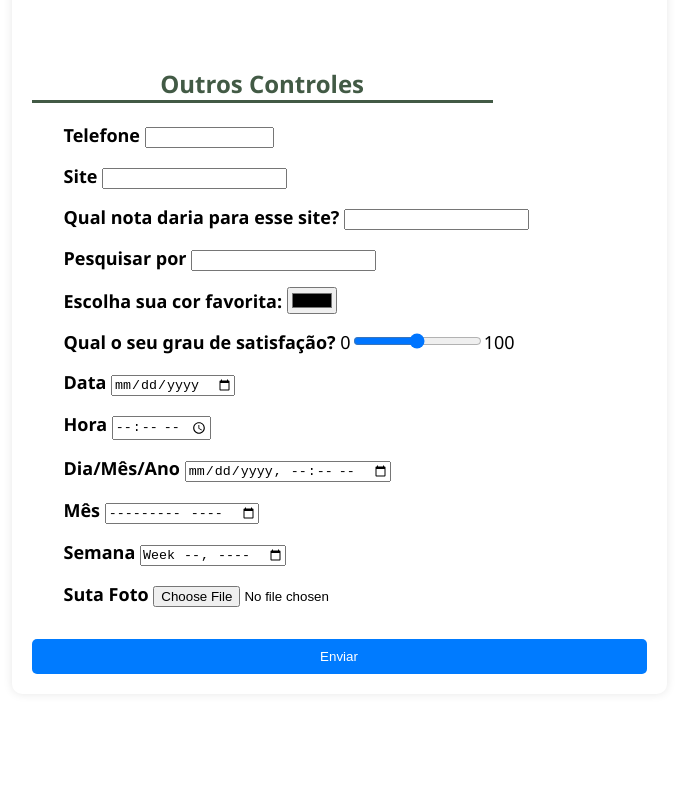
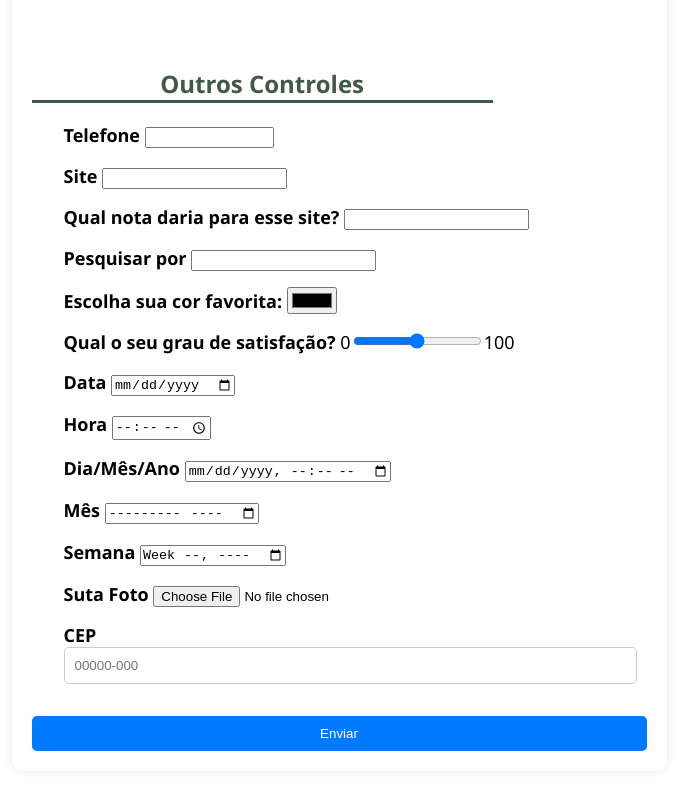
Before and after one commit to silvionavas/AulaSobrino, a website: page views/forms.html in a window 1280 px wide. Shown: the part 1076-1865 px from the top of the page, without its empty margins (301-979 px from the left). Before the commit the page ends 1820 px from the top, so only its background shows below. Drawn offline with Linux system fonts and the light colour scheme.

Commit message:
Aula 07/05

```diff
--- a/views/forms.html
+++ b/views/forms.html
@@ -126,6 +126,10 @@
                     <input type="file" name="foto" id="foto">
                     <!--Observar a nescessidade de analisar o enctype para o envio dos dados-->
                 </div>
+                <div>
+                    <label for="cep">CEP</label>
+                    <input type="text" name="cep" id="cep" placeholder="00000-000" pattern="[0-9]{5}-[0-9]{3}" required>
+                </div>
 
             </div>
             <button type="submit">Enviar</button>
```
